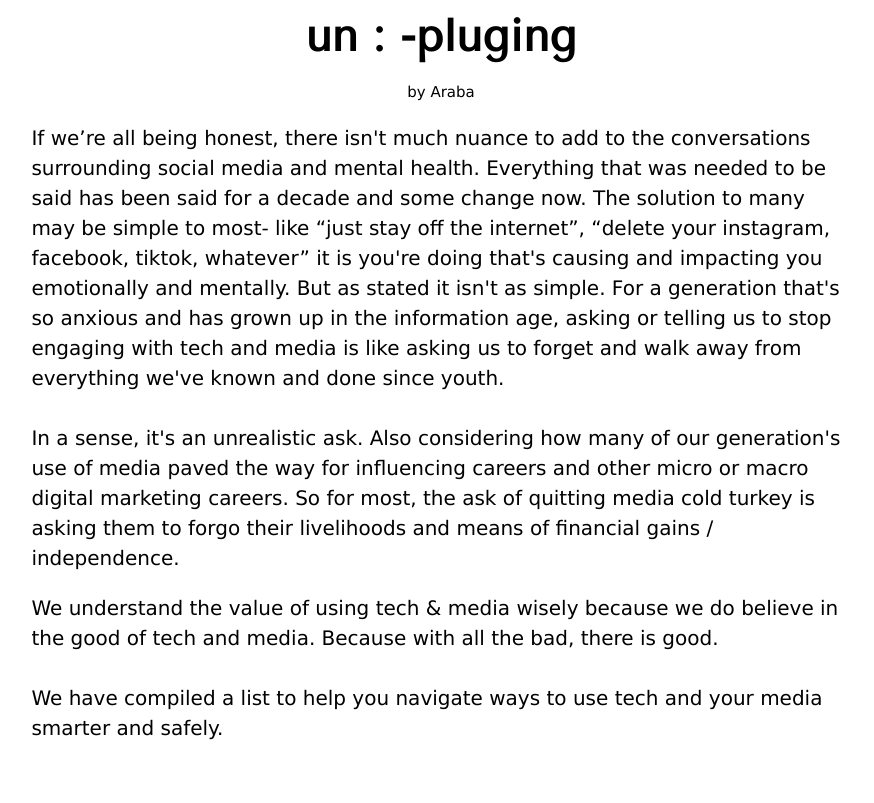
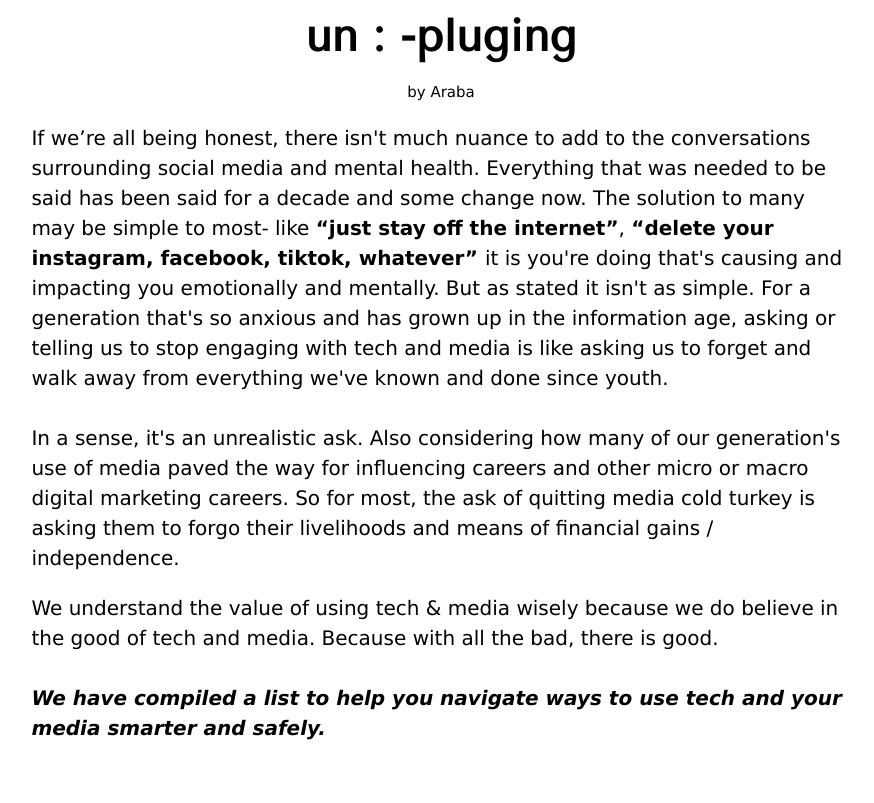
Before and after one commit to ArabaBen/Eng110z, a plain HTML site: page detox.html in a window 1280 px wide. Shown: the part 757-1560 px from the top of the page, without its empty margins (199-1073 px from the left). Drawn offline with nearby package versions, Linux system fonts and the light colour scheme.

Commit message:
Update detox.html

```diff
--- a/detox.html
+++ b/detox.html
@@ -62,13 +62,13 @@
 		<div class="content4">
 			<h1> un : -pluging </h1> by Araba
 			<p>
-				If we’re all being honest,  there isn't much nuance to add to the conversations surrounding social media and mental health. Everything that was needed to be said has been said for a decade and some change now. The solution to many may be simple to most- like “just stay off the internet”, “delete your instagram, facebook, tiktok, whatever” it is you're doing that's causing and impacting you emotionally and mentally. But as stated it isn't as simple. For a generation that's so anxious and has grown up in the information age, asking or telling us to stop engaging with tech and media is like asking us to forget and walk away from everything we've known and done since youth.
+				If we’re all being honest,  there isn't much nuance to add to the conversations surrounding social media and mental health. Everything that was needed to be said has been said for a decade and some change now. The solution to many may be simple to most- like <b>“just stay off the internet”</b>, <b>“delete your instagram, facebook, tiktok, whatever” </b>it is you're doing that's causing and impacting you emotionally and mentally. But as stated it isn't as simple. For a generation that's so anxious and has grown up in the information age, asking or telling us to stop engaging with tech and media is like asking us to forget and walk away from everything we've known and done since youth.
 
 				<br><br>
 				In a sense,  it's an unrealistic ask. Also considering how many of our generation's use of media paved the way for influencing careers and other micro or macro digital marketing careers. So for most, the ask of quitting media cold turkey is asking them to forgo their livelihoods and means of financial gains / independence.
 			</p>
 			<p>
-				We understand the value of using tech &amp; media wisely because we do believe in the good of tech and media. Because with all the bad, there is good. <br><br>We have compiled a list to help you navigate ways to use tech and your media smarter and  safely.
+				We understand the value of using tech &amp; media wisely because we do believe in the good of tech and media. Because with all the bad, there is good. <br><br><b><i>We have compiled a list to help you navigate ways to use tech and your media smarter and  safely.</i></b>
 			</p>
 
 
@@ -167,7 +167,7 @@
 
 
 			<div class="end">
-			<p>Baby steps. We don’t expect perfection but we do hope you can build a habit of consistency. <br>Happy healing <span style='font-size:25px;'>&#128522;</span>
+			<p><b>Baby steps. We don’t expect perfection but we do hope you can build a habit of consistency. <br><br>Happy healing <span style='font-size:25px;'>&#128522;</span></b>
 			</p>
 
 		</div>
```
